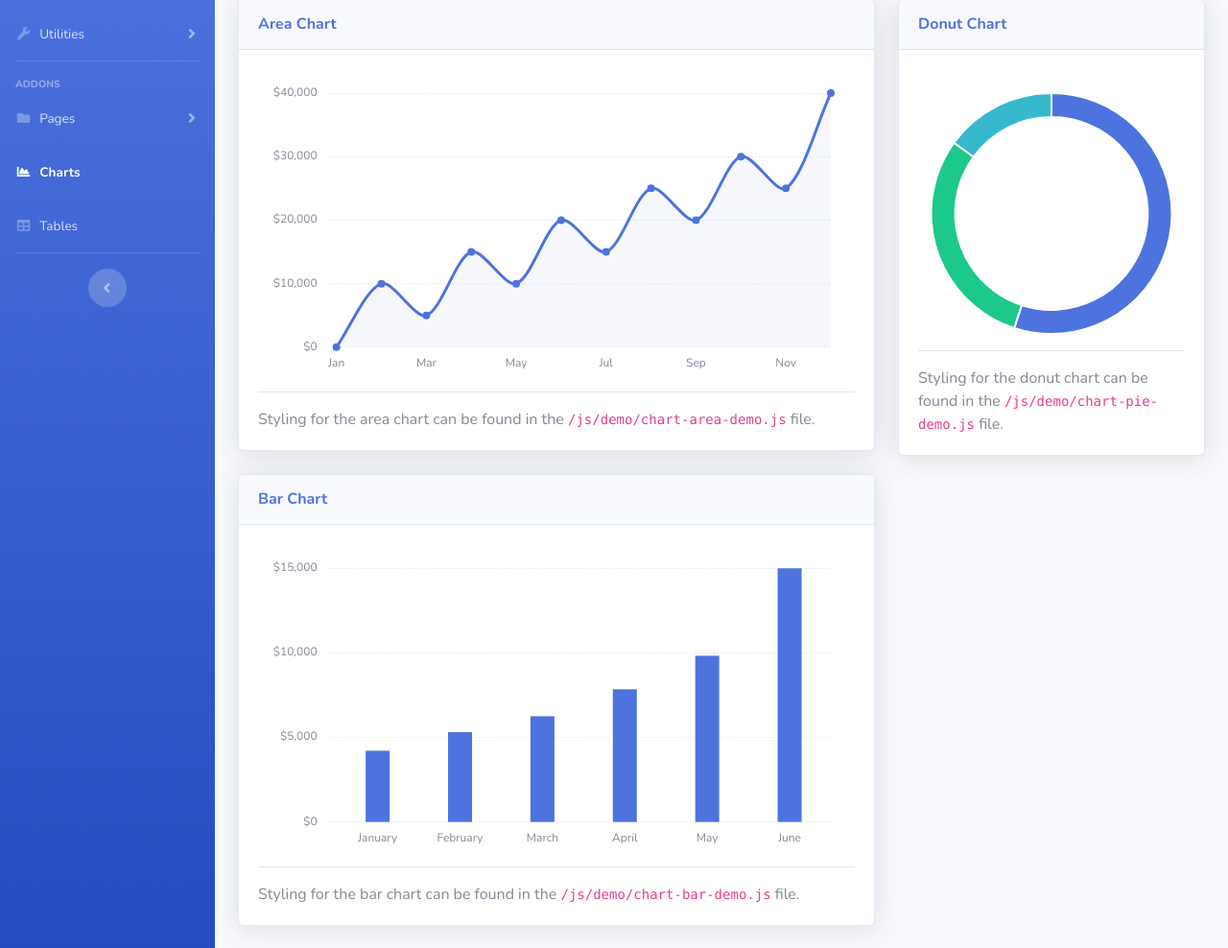
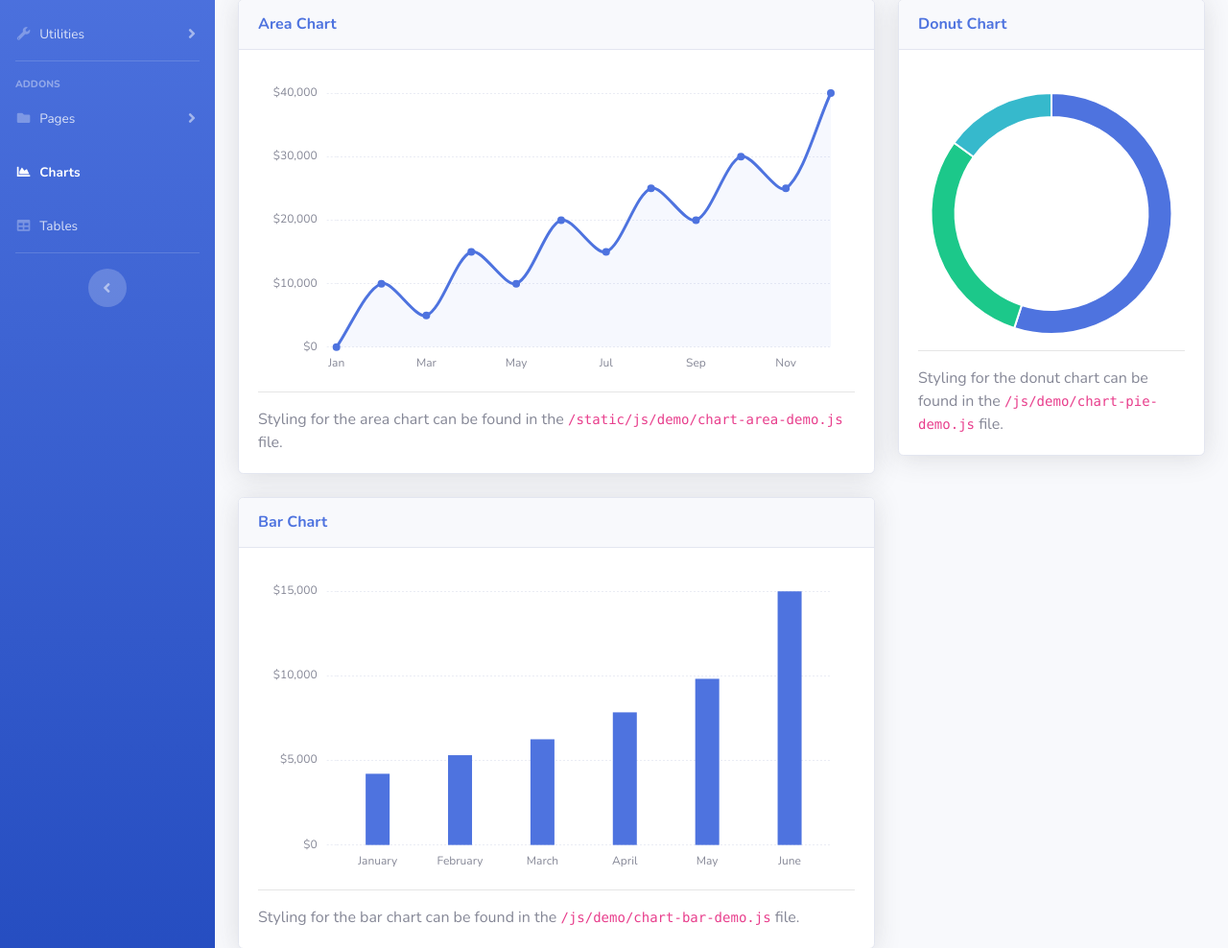
Before and after one commit to imbarilyn/mzawadi-first, a Flask app: template templates/charts.html in a window 1280 px wide. Shown: the part 209-1197 px from the top of the page at 96% size. Run offline with Flask 3, Linux system fonts and the light colour scheme; the template is opened without the code that fills it, so the values that code supplies are empty; some libraries are stand-ins or nearby versions.

Commit message:
edit the paths

```diff
--- a/templates/charts.html
+++ b/templates/charts.html
@@ -12,13 +12,13 @@
     <title>SB Admin 2 - Charts</title>
 
     <!-- Custom fonts for this template-->
-    <link href="vendor/fontawesome-free/css/all.min.css" rel="stylesheet" type="text/css">
+    <link href="/static/fontawesome-free/css/all.min.css" rel="stylesheet" type="text/css">
     <link
         href="https://fonts.googleapis.com/css?family=Nunito:200,200i,300,300i,400,400i,600,600i,700,700i,800,800i,900,900i"
         rel="stylesheet">
 
     <!-- Custom styles for this template-->
-    <link href="css/sb-admin-2.min.css" rel="stylesheet">
+    <link href="/static/css/sb-admin-2.min.css" rel="stylesheet">
 
 </head>
 
@@ -381,7 +381,7 @@
                                     </div>
                                     <hr>
                                     Styling for the area chart can be found in the
-                                    <code>/js/demo/chart-area-demo.js</code> file.
+                                    <code>/static/js/demo/chart-area-demo.js</code> file.
                                 </div>
                             </div>
 
@@ -470,22 +470,22 @@
     </div>
 
     <!-- Bootstrap core JavaScript-->
-    <script src="vendor/jquery/jquery.min.js"></script>
-    <script src="vendor/bootstrap/js/bootstrap.bundle.min.js"></script>
+    <script src="/static/jquery/jquery.min.js"></script>
+    <script src="/static/bootstrap/js/bootstrap.bundle.min.js"></script>
 
     <!-- Core plugin JavaScript-->
-    <script src="vendor/jquery-easing/jquery.easing.min.js"></script>
+    <script src="/static/jquery-easing/jquery.easing.min.js"></script>
 
     <!-- Custom scripts for all pages-->
-    <script src="js/sb-admin-2.min.js"></script>
+    <script src="/static/js/sb-admin-2.min.js"></script>
 
     <!-- Page level plugins -->
-    <script src="vendor/chart.js/Chart.min.js"></script>
+    <script src="/static/chart.js/Chart.min.js"></script>
 
     <!-- Page level custom scripts -->
-    <script src="js/demo/chart-area-demo.js"></script>
-    <script src="js/demo/chart-pie-demo.js"></script>
-    <script src="js/demo/chart-bar-demo.js"></script>
+    <script src="/static/js/demo/chart-area-demo.js"></script>
+    <script src="/static/js/demo/chart-pie-demo.js"></script>
+    <script src="/static/js/demo/chart-bar-demo.js"></script>
 
 </body>
 
```
